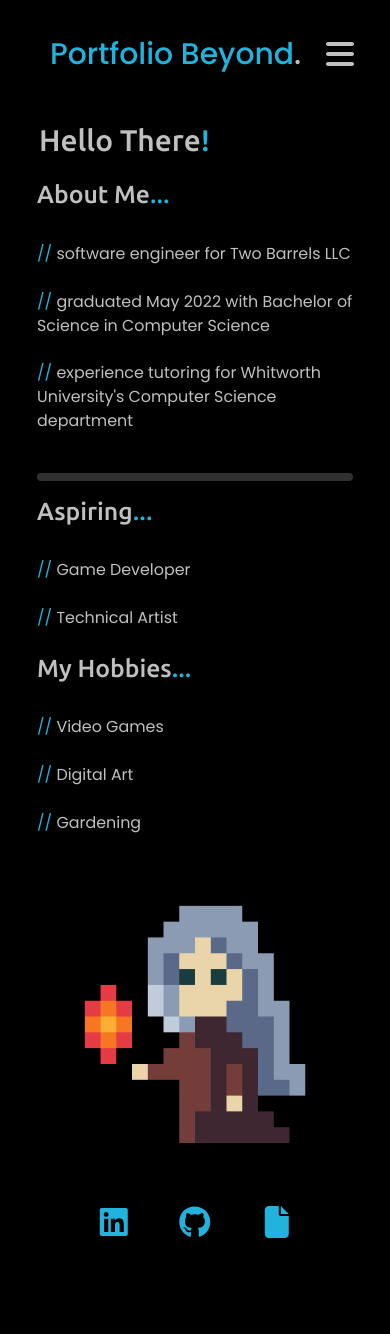
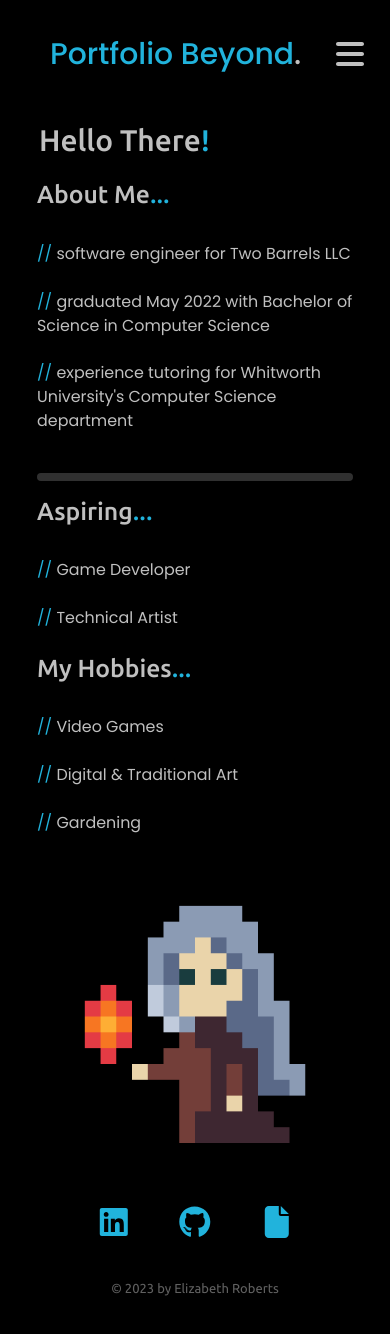
Before and after one commit to eroberts22/portfolio-beyond, a Vue app: page /about in a window 390 px wide. Shown: the top 1334 px of the page. Before the commit the page ends 1271 px from the top, so only its background shows below. Built offline with nearby package versions, Linux system fonts and the light colour scheme.

Commit message:
formatting on mobile

```diff
--- a/src/App.vue
+++ b/src/App.vue
@@ -1,15 +1,17 @@
 <template>
   <Header />
   <router-view />
+  <Footer />
 </template>
 
 <script>
 import Header from "./components/Header/Header.vue";
-
+import Footer from "./components/Footer.vue"
 export default {
   name: "App",
   components: {
     Header,
+    Footer
   },
 };
 </script>
--- a/src/components/Art/DigitalArt.vue
+++ b/src/components/Art/DigitalArt.vue
@@ -59,11 +59,11 @@ export default {
       ],
       imagesIcons: [
         {
-          title: 'Microchip',
+          title: 'Microchip Icon',
           src: 'icons/cpu.png',
         },
         {
-          title: 'Memory Stick',
+          title: 'Memory Stick Icon',
           src: 'icons/memory-stick.png',
         }
       ],
--- /dev/null
+++ b/src/components/Footer.vue
@@ -0,0 +1,25 @@
+<template>
+  <div class="footer">&copy; 2023 by Elizabeth Roberts</div>
+</template>
+
+<script>
+export default {
+  name: 'Footer-Component',
+}
+</script>
+
+<style scoped>
+.footer {
+  margin: auto;
+  text-align:center;
+  padding: 2%;
+  opacity: 0.5;
+  font-size: 13px;
+}
+
+@media (max-width: 875px) {
+  .footer {
+    margin-bottom: 60px;
+  }
+}
+</style>
--- a/src/components/Header/Navigation.vue
+++ b/src/components/Header/Navigation.vue
@@ -102,7 +102,7 @@ export default {
   align-items: center;
   position: absolute;
   top: 0;
-  right: 20px;
+  right: 10px;
   height: 100%;
 }
 
--- a/src/views/About.vue
+++ b/src/views/About.vue
@@ -65,7 +65,7 @@ export default {
         title: "My Hobbies",
         textCollection: [
           { text: "Video Games" },
-          { text: "Digital Art" },
+          { text: "Digital & Traditional Art" },
           { text: "Gardening" },
         ],
       },
```
